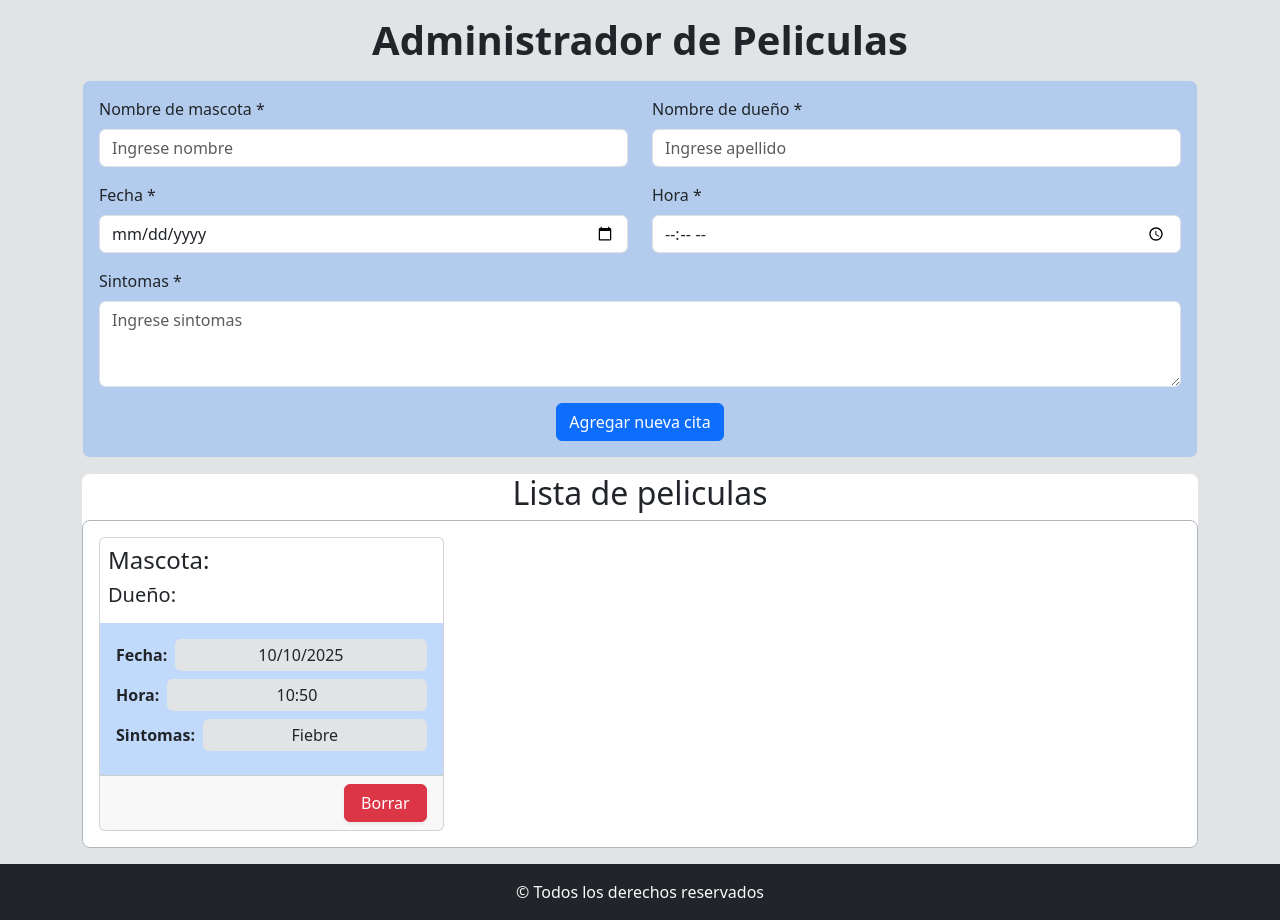
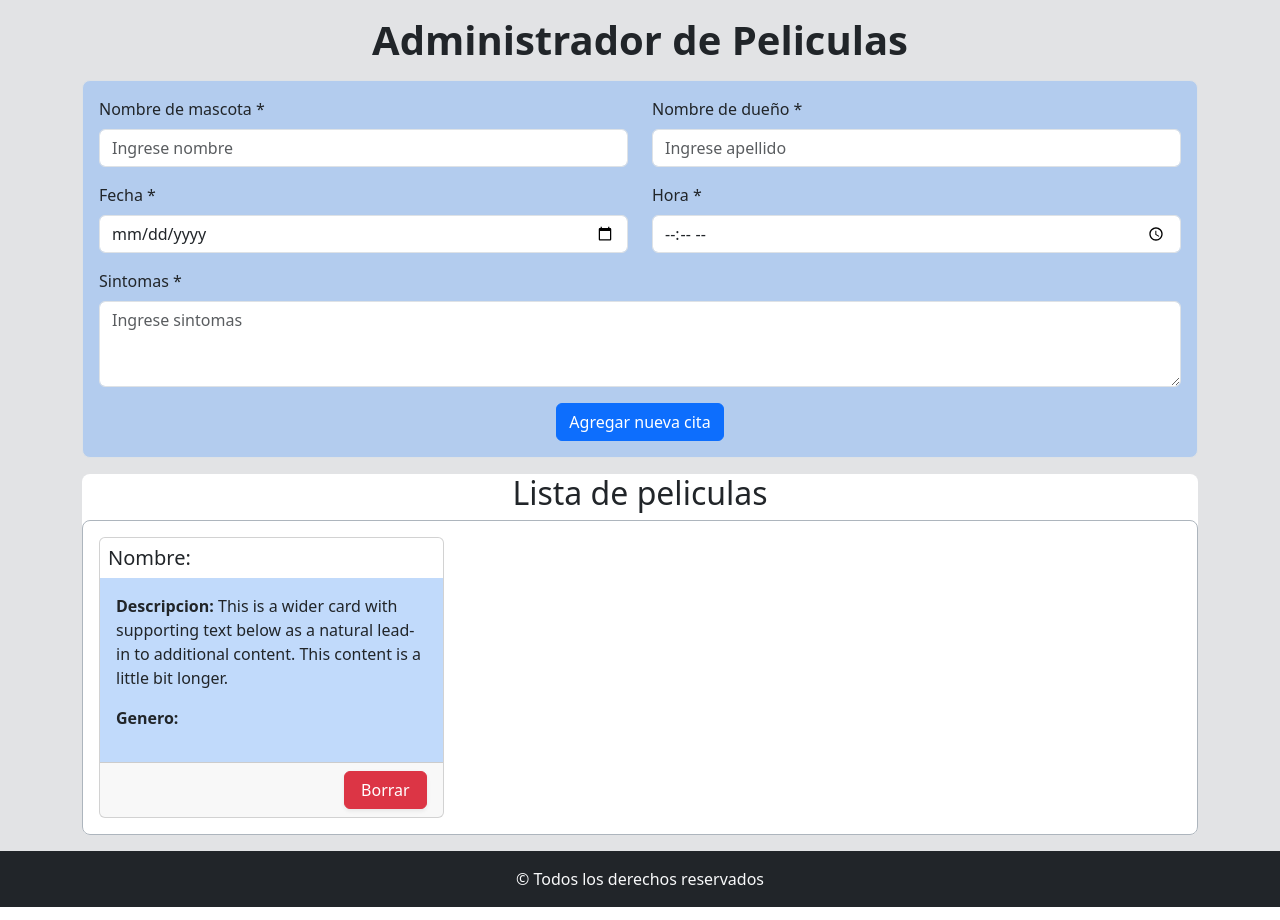
Before and after one commit to hernanortiz1/ejercicio10React, a React (Vite) app: page / in a window 1280 px wide. Built offline with nearby package versions, Linux system fonts and the light colour scheme.

Commit message:
Agregue descripcion y genero a TarjetaPelicula

```diff
--- a/src/components/TarjetaPelicula.jsx
+++ b/src/components/TarjetaPelicula.jsx
@@ -1,35 +1,22 @@
 import { Card, CardGroup, Form, Button } from "react-bootstrap";
 
 const TarjetaPelicula = () => {
-    return (
-         <section className="p-3">
+  return (
+    <section className="p-3">
       <div className="row row-cols-2 row-cols-md-3 g-4">
         <div className="col">
           <Card>
-            <Card.Title className="m-2 text-start">
-              <h4>Mascota:</h4>
-              <h5>Dueño:</h5>
-            </Card.Title>
-            <Card.Body className="fondoFormulario text-start">
-              <div className="">
-                <div className="d-md-flex align-items-center mb-2 text-center text-md-start">
-                  <strong className="me-2">Fecha:</strong>
-                  <div className="bg-secondary-subtle py-1 w-100 rounded text-center">
-                    10/10/2025
-                  </div>
-                </div>
-                <div className="d-md-flex  align-items-center mb-2 text-center text-md-start">
-                  <strong className="me-2">Hora:</strong>
-                  <div className="bg-secondary-subtle py-1 w-100 rounded text-center">
-                    10:50
-                  </div>
-                </div>
-                <div className="d-md-flex align-items-center mb-2 text-center text-md-start">
-                  <strong className="me-2">Sintomas:</strong>
-                  <div className="bg-secondary-subtle py-1 w-100 rounded text-center">
-                    Fiebre
-                  </div>
-                </div>
+            <Card.Title className="m-2 text-start">Nombre: </Card.Title>
+            <Card.Body className="fondoFormulario">
+              <div className="text-start">
+                <p>
+                  <strong>Descripcion:</strong> This is a wider card with
+                  supporting text below as a natural lead-in to additional
+                  content. This content is a little bit longer.
+                </p>
+                <p>
+                  <strong>Genero:</strong>
+                </p>
               </div>
             </Card.Body>
             <Card.Footer>
@@ -47,7 +34,7 @@ const TarjetaPelicula = () => {
         </div>
       </div>
     </section>
-    );
+  );
 };
 
 export default TarjetaPelicula;
```
